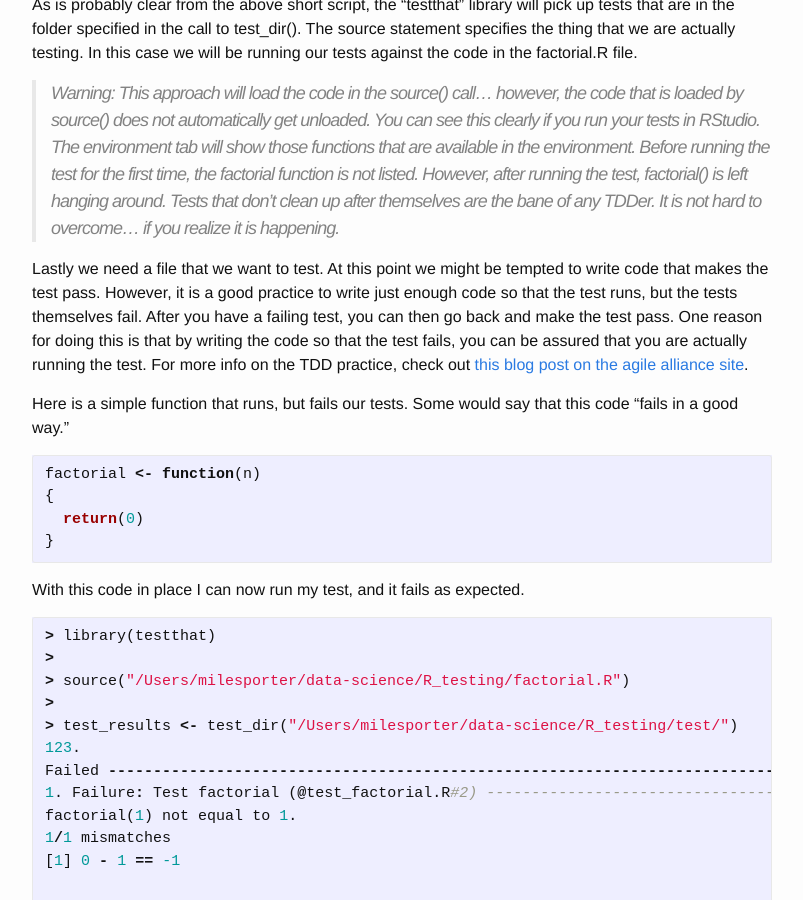
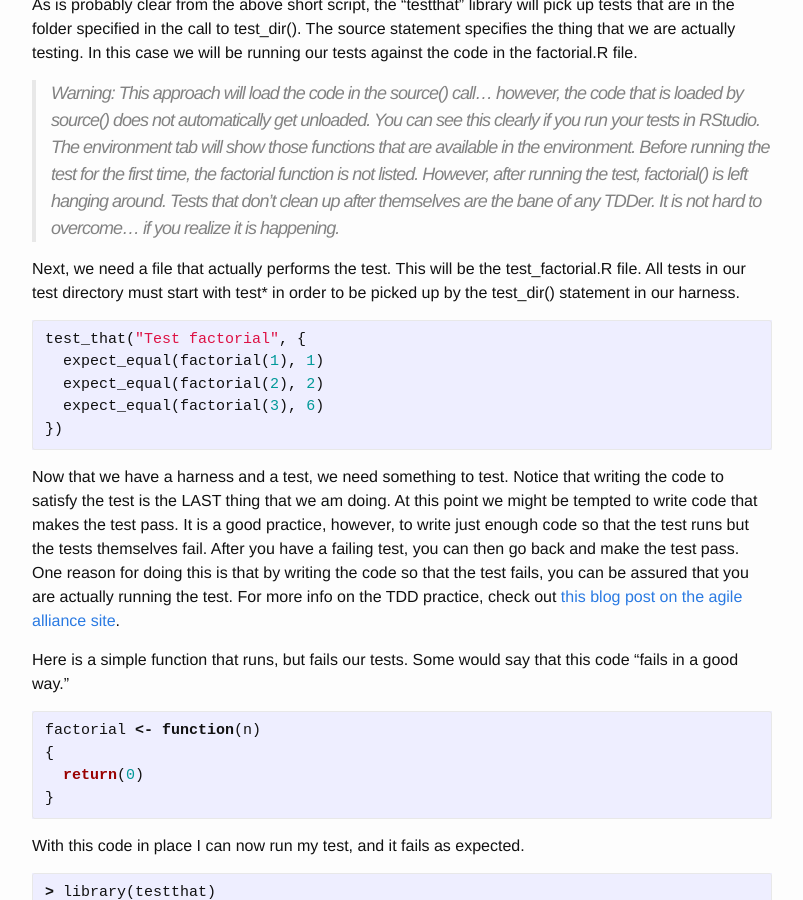
Before and after one commit to fractalbass/data_science, a Jekyll site: the page built from _posts/2017-10-11-data_science_23.markdown, in a window 1280 px wide and 900 px high, scrolled down 1514 px. Shown: the whole window, without its empty margins (238-1041 px from the left). Built offline with Jekyll 4.4.1, drawn with Linux system fonts in a browser that asks for light colours.

Commit message:
And forgot the damn code.

````diff
--- a/_posts/2017-10-11-data_science_23.markdown
+++ b/_posts/2017-10-11-data_science_23.markdown
@@ -64,7 +64,17 @@ As is probably clear from the above short script, the "testthat" library will pi
 
 > Warning:  This approach will load the code in the source() call...  however, the code that is loaded by source() does not automatically get unloaded.  You can see this clearly if you run your tests in RStudio.  The environment tab will show those functions that are available in the environment.  Before running the test for the first time, the factorial function is not listed.  However, after running the test, factorial() is left hanging around.  Tests that don't clean up after themselves are the bane of any TDDer.  It is not hard to overcome...  if you realize it is happening.
 
-Lastly we need a file that we want to test.  At this point we might be tempted to write code that makes the test pass.  However, it is a good practice to write just enough code so that the test runs, but the tests themselves fail.  After you have a failing test, you can then go back and make the test pass.  One reason for doing this is that by writing the code so that the test fails, you can be assured that you are actually running the test.  For more info on the TDD practice, check out [this blog post on the agile alliance site](http://tinyurl.com/yczhe765).
+Next, we need a file that actually performs the test.  This will be the test_factorial.R file.  All tests in our test directory must start with test* in order to be picked up by the test_dir() statement in our harness.
+
+```R
+test_that("Test factorial", {
+  expect_equal(factorial(1), 1)
+  expect_equal(factorial(2), 2)
+  expect_equal(factorial(3), 6)
+})
+```
+
+Now that we have a harness and a test, we need something to test.  Notice that writing the code to satisfy the test is the LAST thing that we am doing.  At this point we might be tempted to write code that makes the test pass.  It is a good practice, however, to write just enough code so that the test runs but the tests themselves fail.  After you have a failing test, you can then go back and make the test pass.  One reason for doing this is that by writing the code so that the test fails, you can be assured that you are actually running the test.  For more info on the TDD practice, check out [this blog post on the agile alliance site](http://tinyurl.com/yczhe765).
 
 Here is a simple function that runs, but fails our tests.  Some would say that this code "fails in a good way."
 
````
